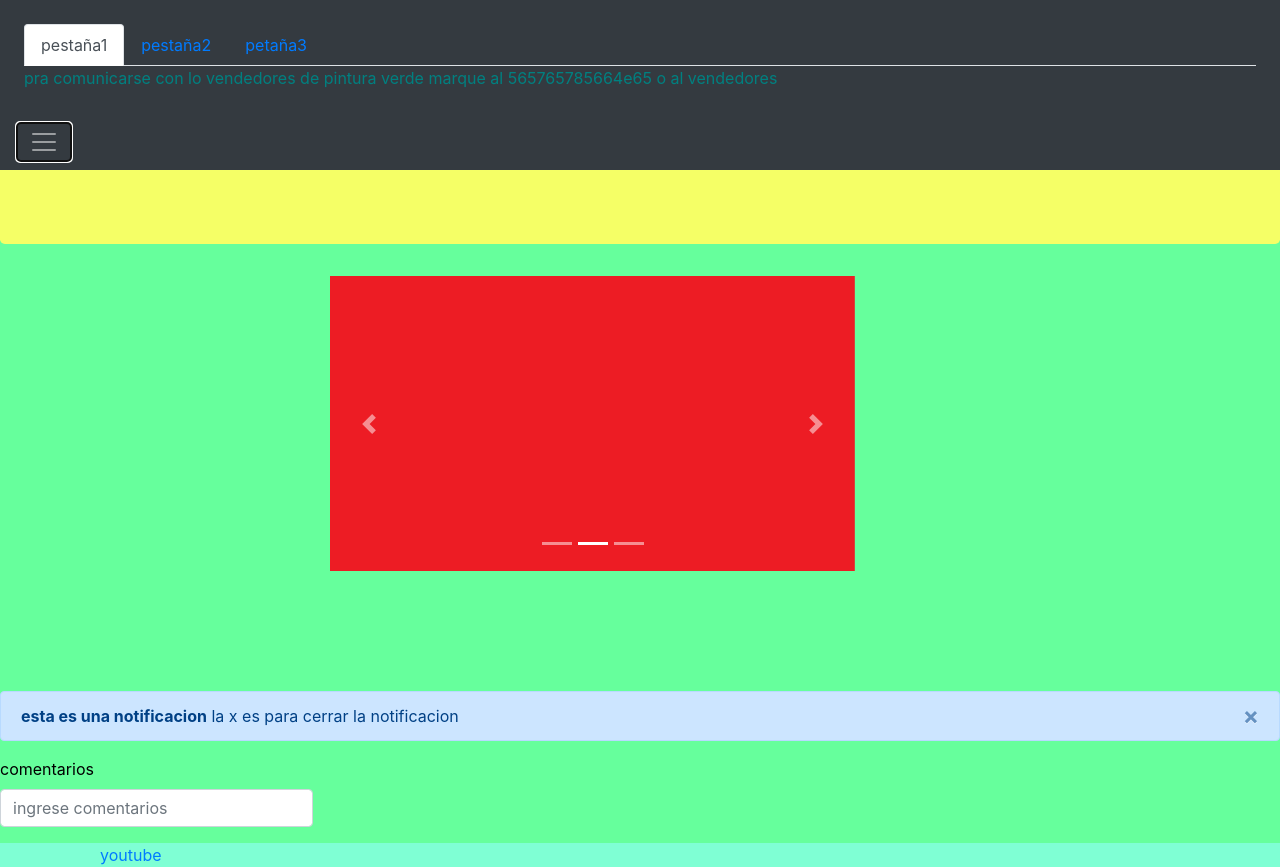
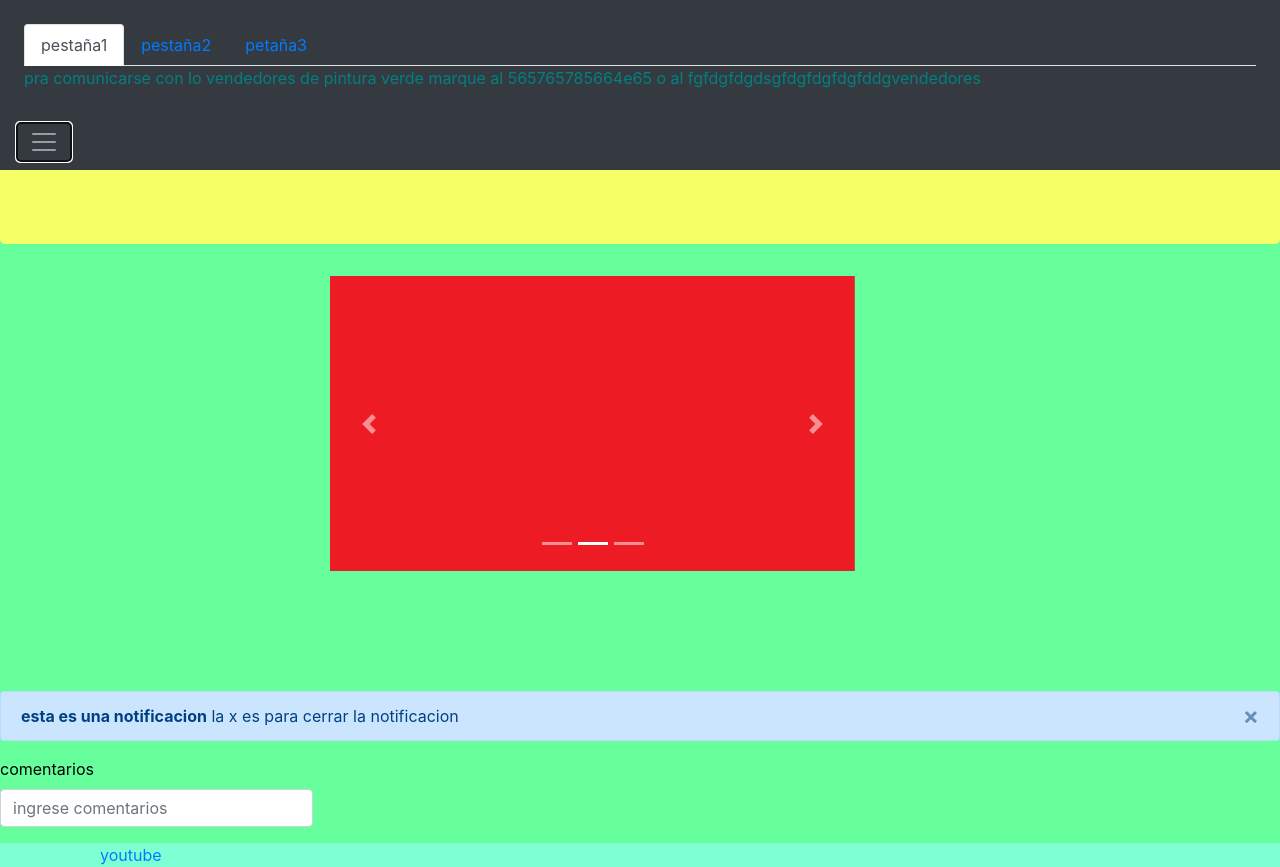
Before and after one commit to dante520/obout, a website: page index.html in a window 1280 px wide. Both pictures are taken after a click on the button "Toggle navigation". Drawn offline with nearby package versions, Linux system fonts and the light colour scheme; files that its build step writes are made by us from their sources; a web font is replaced by a local one.

Commit message:
no message

```diff
--- a/index.html
+++ b/index.html
@@ -86,7 +86,7 @@
             </li>
           </ul>
           <div class="tab-content" id="myTabContent">
-            <div class="tab-pane fade show active" id="home" role="tabpanel" aria-labelledby="home-tab">pra comunicarse con lo vendedores de pintura verde marque al 565765785664e65 o al <vendedoresdepinturaverde@gmail class="com">vendedores</vendedoresdepinturaverde@gmail></div>
+            <div class="tab-pane fade show active" id="home" role="tabpanel" aria-labelledby="home-tab">pra comunicarse con lo vendedores de pintura verde marque al 565765785664e65 o al fgfdgfdgdsgfdgfdgfdgfddg<vendedoresdepinturaverde@gmail class="com">vendedores</vendedoresdepinturaverde@gmail></div>
             <div class="tab-pane fade" id="profile" role="tabpanel" aria-labelledby="profile-tab">contenido de pestaña2</div>
             <div class="tab-pane fade" id="contact" role="tabpanel" aria-labelledby="contact-tab">contenido de pestaña3</div>
           </div>
```
